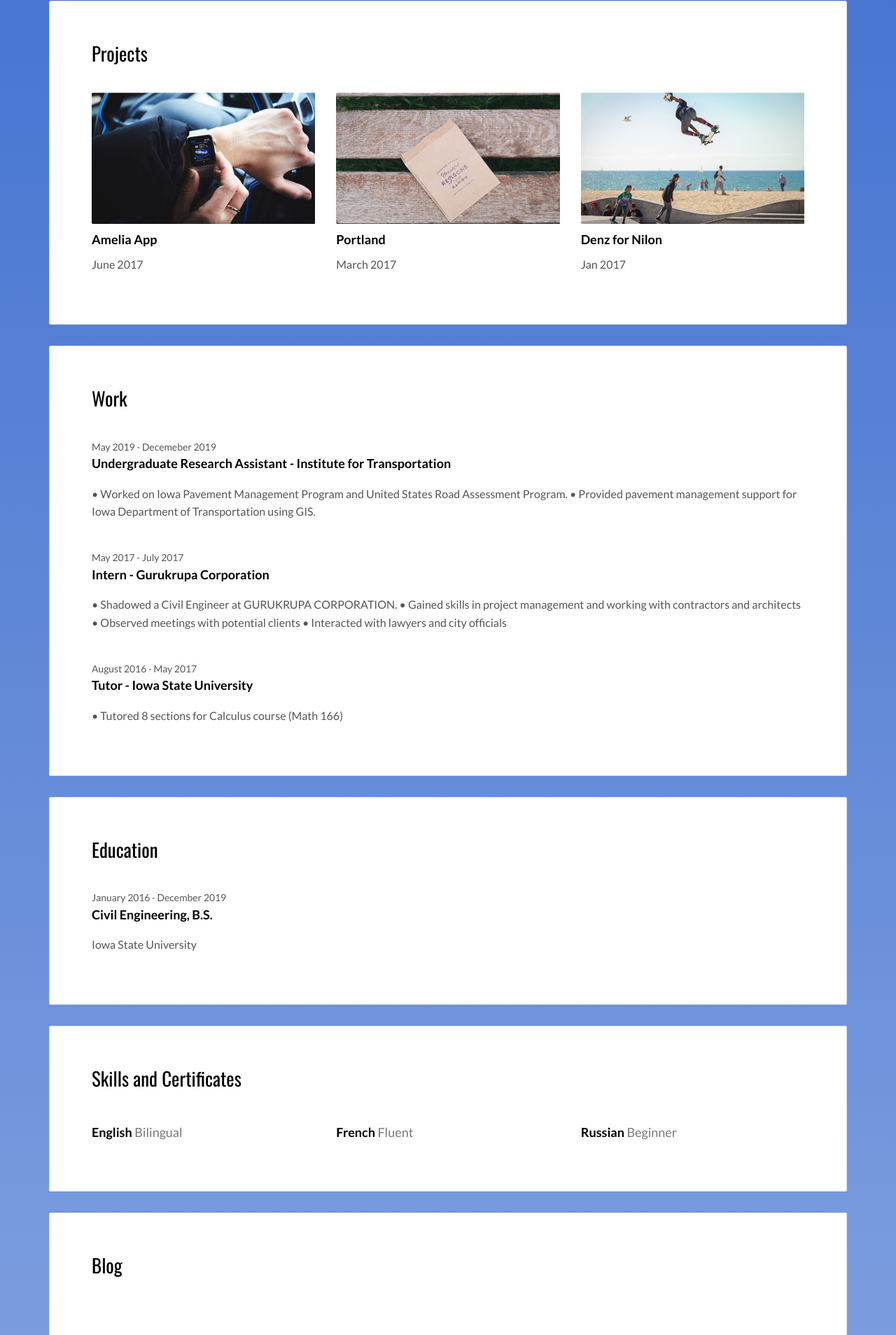
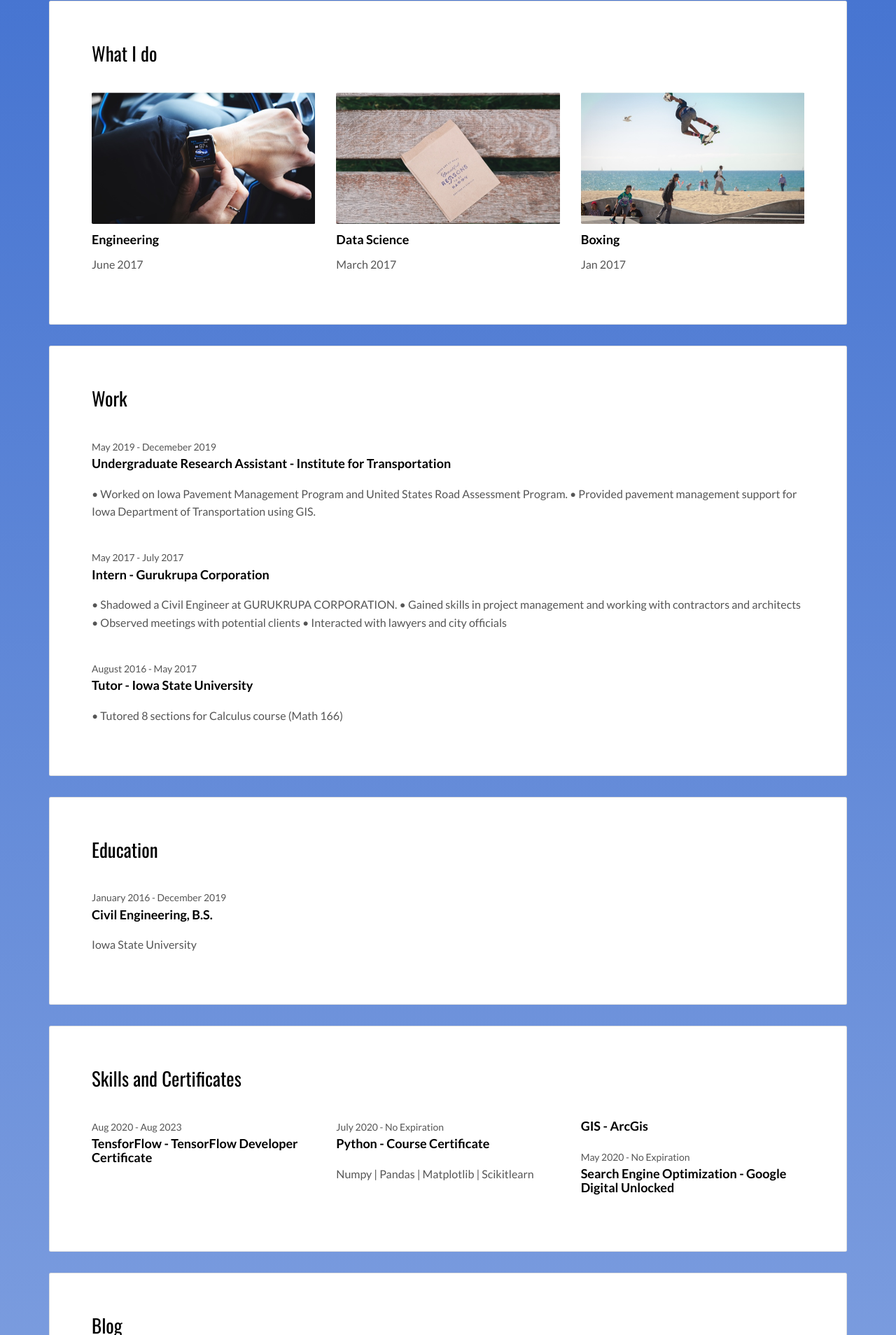
Before and after one commit to harsheev/harsheev.github.io, a plain HTML site: page index.html in a window 1280 px wide. Shown: the part 753-2661 px from the top of the page at 70% size. Drawn offline with nearby package versions, Linux system fonts and the light colour scheme; a script that the page names is missing.

Commit message:
Update index.html

```diff
--- a/index.html
+++ b/index.html
@@ -30,19 +30,19 @@
       <h1>I am Harsheev Desai</h1>
       <p>Civil Engineer</p>
       <p>
-        <a class="fa-icon fa-icon-2x" href="https://facebook.com/" title="">
+        <a class="fa-icon fa-icon-2x" href="https://www.facebook.com/HaRsHeEv/" title="">
           <i class="fa fa-facebook"></i>
         </a>
-        <a class="fa-icon fa-icon-2x" href="https://twitter.com/" title="">
+        <a class="fa-icon fa-icon-2x" href="https://twitter.com/HarsheevDesai" title="">
           <i class="fa fa-twitter"></i>
         </a>
-        <a class="fa-icon fa-icon-2x" href="https://dribbble.com/" title="">
+        <a class="fa-icon fa-icon-2x" href="https://github.com/harsheev" title="">
           <i class="fa fa-github"></i>
         </a>
-        <a class="fa-icon fa-icon-2x" href="https://www.linkedin.com/" title="">
+        <a class="fa-icon fa-icon-2x" href="https://www.linkedin.com/in/harsheev-desai-212b391a6/" title="">
           <i class="fa fa-linkedin"></i>
         </a>
-        <a class="fa-icon fa-icon-2x" href="https://vimeo.com/" title="">
+        <a class="fa-icon fa-icon-2x" href="https://www.instagram.com/harsheev/" title="">
           <i class="fa fa-instagram"></i>
         </a>
       </p>
@@ -76,21 +76,21 @@
 
         <div class="card">
           <div class="card-block">
-            <h2>Projects</h2>
+            <h2>What I do</h2>
             <div class="row">
               <div class="col-md-4">
                 <img src="./assets/images/img-02.jpg" class="img-responsive" alt="">
-                <h3 class="h5">Amelia App</h3>
+                <h3 class="h5">Engineering</h3>
                 <p>June 2017</p>
               </div>
               <div class="col-md-4">
                 <img src="./assets/images/img-03.jpg" class="img-responsive" alt="">
-                <h3 class="h5">Portland</h3>
+                <h3 class="h5">Data Science</h3>
                 <p>March 2017</p>
               </div>
               <div class="col-md-4">
                 <img src="./assets/images/img-04.jpg" class="img-responsive" alt="">
-                <h3 class="h5">Denz for Nilon</h3>
+                <h3 class="h5">Boxing</h3>
                 <p>Jan 2017</p>
               </div>
             </div>
@@ -155,20 +155,34 @@ of Transportation using GIS.
             <h2>Skills and Certificates</h2>
             <div class="row">
               <div class="col-md-4">
-                <div class="language-experience">
-                  <h3 class="h5">English  <small>Bilingual</small></h3>
-                </div>
+               <div class="work-experience">
+              <small class="date">Aug 2020 - Aug 2023</small>
+              <h3 class="h5 date-title">TensforFlow - <a href="https://www.credential.net/0aac9c36-53b6-4917-88ff-a18774f6f4f5" title="Create professionnal website">TensorFlow Developer Certificate</a></h3>
+
+              </div>
+               </div>
+                 <div class="col-md-4">
+               <div class="work-experience">
+              <small class="date">July 2020 - No Expiration</small>
+              <h3 class="h5 date-title">Python - <a href="https://www.udemy.com/certificate/UC-9b21165f-df43-4910-bf95-f343f604d028/" title="Create professionnal website">Course Certificate</a></h3>
+              <p>Numpy | Pandas | Matplotlib | Scikitlearn</p>
+             </div>
               </div>
               <div class="col-md-4">
-                <div class="language-experience">
-                  <h3 class="h5">French  <small>Fluent</small></h3>
-                </div>
+                <div class="work-experience">
+
+              <h3 class="h5 date-title">GIS - <a href="" title="Create professionnal website">ArcGis</a></h3>
+
+              </div>
               </div>
               <div class="col-md-4">
-                <div class="language-experience">
-                  <h3 class="h5">Russian  <small>Beginner</small></h3>
-                </div>
+               <div class="work-experience">
+              <small class="date">May 2020 - No Expiration</small>
+              <h3 class="h5 date-title">Search Engine Optimization - <a href="https://learndigital.withgoogle.com/digitalunlocked/validate-certificate-code">Google Digital Unlocked</a></h3>
+
               </div>
+               </div>
+
             </div>
           </div>
         </div>
```
